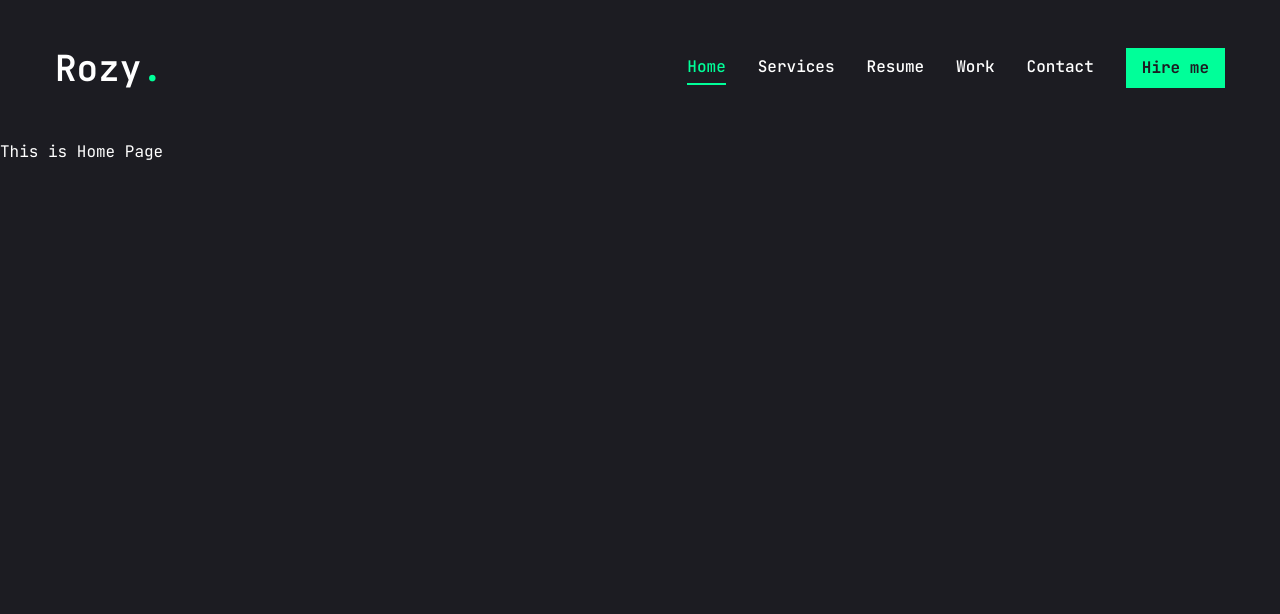
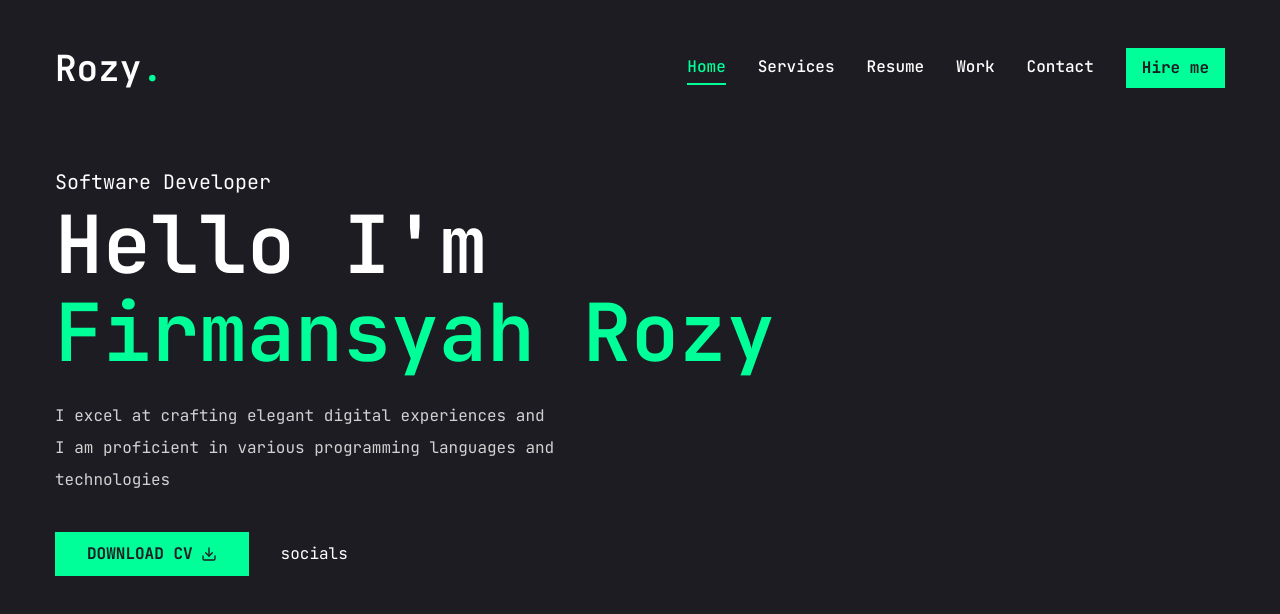
Before and after one commit to rozy97/rozy.dev, a Next.js app: page / in a window 1280 px wide. Shown: the top 614 px of the page. Built offline with nearby package versions, Linux system fonts and the light colour scheme.

Commit message:
update main page

```diff
--- a/app/globals.css
+++ b/app/globals.css
@@ -16,4 +16,16 @@
   body {
     @apply font-primary bg-primary text-white leading-loose;
   }
+
+  .h1 {
+    @apply text-[48px] xl:text-[80px] leading-[1.1] font-semibold;
+  }
+
+  .h2 {
+    @apply text-[36px] xl:text-[48px] leading-[1.1] font-semibold;
+  }
+
+  .h3 {
+    @apply text-[20px] xl:text-[24px] leading-[1.1] font-semibold;
+  }
 }
--- a/app/page.tsx
+++ b/app/page.tsx
@@ -1,6 +1,42 @@
+import { Button } from "@/components/ui/button";
+import { FiDownload } from "react-icons/fi"
+
+const content = {
+  title: "Software Developer",
+  name: "Firmansyah Rozy",
+  description: "I excel at crafting elegant digital experiences and I am proficient in various programming languages and technologies"
+}
 
 export default function Home() {
   return (
-    <main>This is Home Page</main>
+    <section className="h-full">
+      <div className="container mx-auto h-full">
+        <div className="flex flex-col xl:flex-row items-center justify-between xl:pt-8 xl:pb-24">
+          <div className="text-center xl:text-left">
+            <span className="text-xl">{content.title}</span>
+            <h1 className="h1 mb-6">
+              Hello I'm <br /> <span className="text-accent">{content.name}</span>
+            </h1>
+            <p className="max-w-[500px] mb-9 text-white/80">
+              {content.description}
+            </p>
+            <div className="flex flex-col xl:flex-row items-center gap-8">
+              <Button
+                variant={"default"}
+                size="lg"
+                className="uppercase flex items-center gap-2"
+              >
+                <span>Download CV</span>
+                <FiDownload className="text-xl" />
+              </Button>
+              <div>socials</div>
+            </div>
+
+          </div>
+
+          <div className="hidden">photo</div>
+        </div>
+      </div>
+    </section>
   );
 }
```
